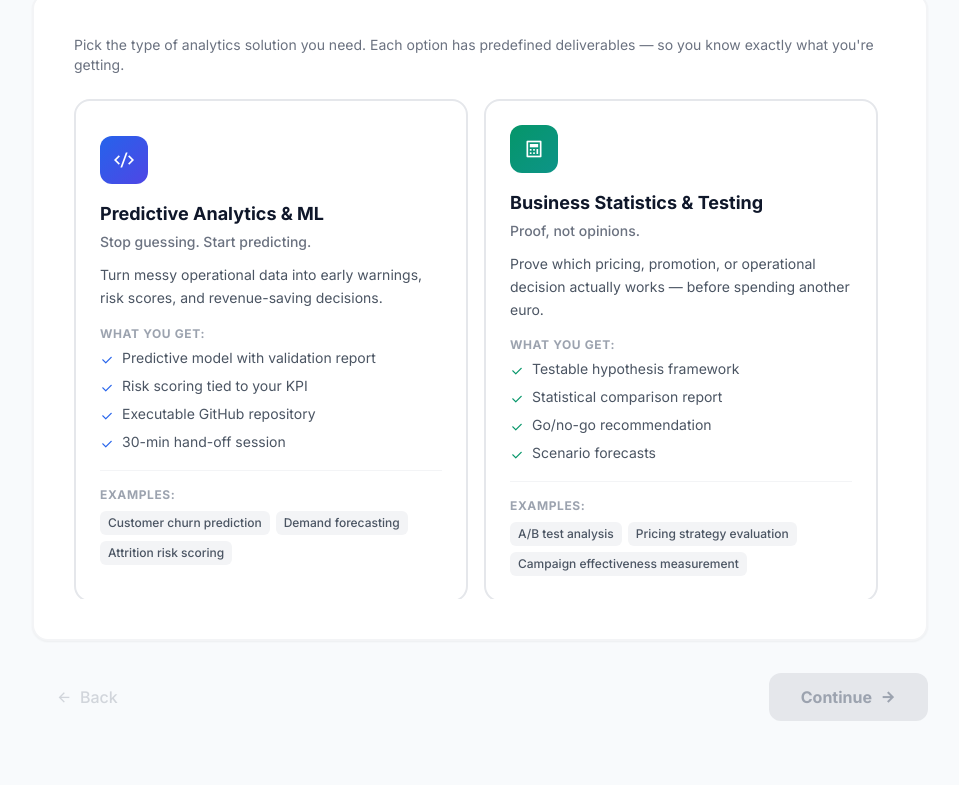
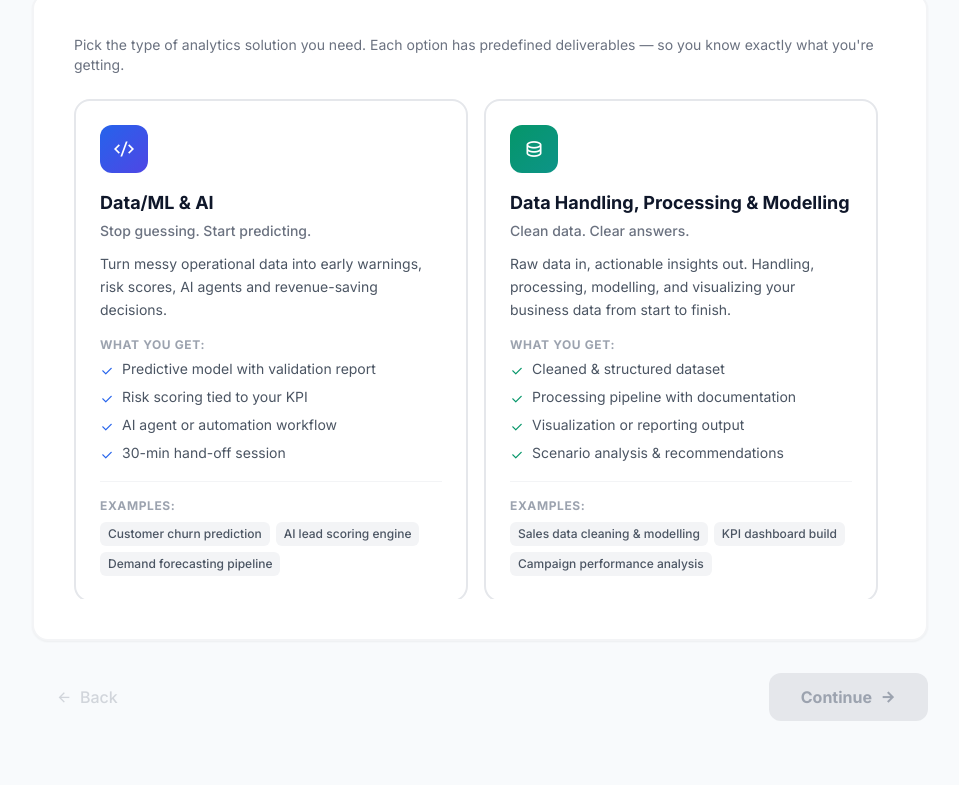
Before and after one commit to Harins-Portfolio/Portfolio_Site, a React (Vite) app: page / in a window 1280 px wide. Shown: the part 2780-3580 px from the top of the page, without its empty margins (160-1119 px from the left). Built offline with nearby package versions, Linux system fonts and the light colour scheme; some icons are missing.

Commit message:
Rename channels to business-friendly titles, include dist for deploy
- Data Science → Data/ML & AI
- Statistics → Data Handling, Processing & Modelling
- dist/ now tracked so GitHub Pages serves latest build

```diff
--- a/data/solutions.js
+++ b/data/solutions.js
@@ -2,11 +2,11 @@ export const solutionChannels = [
   {
     id: 'ds',
     icon: 'ri-code-s-slash-line',
-    title: 'Predictive Analytics & ML',
+    title: 'Data/ML & AI',
     tagline: 'Stop guessing. Start predicting.',
-    description: 'Turn messy operational data into early warnings, risk scores, and revenue-saving decisions.',
-    deliverables: ['Predictive model with validation report', 'Risk scoring tied to your KPI', 'Executable GitHub repository', '30-min hand-off session'],
-    examples: ['Customer churn prediction', 'Demand forecasting', 'Attrition risk scoring'],
+    description: 'Turn messy operational data into early warnings, risk scores, AI agents and revenue-saving decisions.',
+    deliverables: ['Predictive model with validation report', 'Risk scoring tied to your KPI', 'AI agent or automation workflow', '30-min hand-off session'],
+    examples: ['Customer churn prediction', 'AI lead scoring engine', 'Demand forecasting pipeline'],
     gradient: 'from-blue-600 to-indigo-600',
     bgLight: 'bg-blue-50',
     borderLight: 'border-blue-200',
@@ -14,12 +14,12 @@ export const solutionChannels = [
   },
   {
     id: 'stats',
-    icon: 'ri-calculator-line',
-    title: 'Business Statistics & Testing',
-    tagline: 'Proof, not opinions.',
-    description: 'Prove which pricing, promotion, or operational decision actually works — before spending another euro.',
-    deliverables: ['Testable hypothesis framework', 'Statistical comparison report', 'Go/no-go recommendation', 'Scenario forecasts'],
-    examples: ['A/B test analysis', 'Pricing strategy evaluation', 'Campaign effectiveness measurement'],
+    icon: 'ri-database-2-line',
+    title: 'Data Handling, Processing & Modelling',
+    tagline: 'Clean data. Clear answers.',
+    description: 'Raw data in, actionable insights out. Handling, processing, modelling, and visualizing your business data from start to finish.',
+    deliverables: ['Cleaned & structured dataset', 'Processing pipeline with documentation', 'Visualization or reporting output', 'Scenario analysis & recommendations'],
+    examples: ['Sales data cleaning & modelling', 'KPI dashboard build', 'Campaign performance analysis'],
     gradient: 'from-emerald-600 to-teal-600',
     bgLight: 'bg-emerald-50',
     borderLight: 'border-emerald-200',
```
Also changed, not shown: 4 other files (tests, documents, lock files or other folders).
